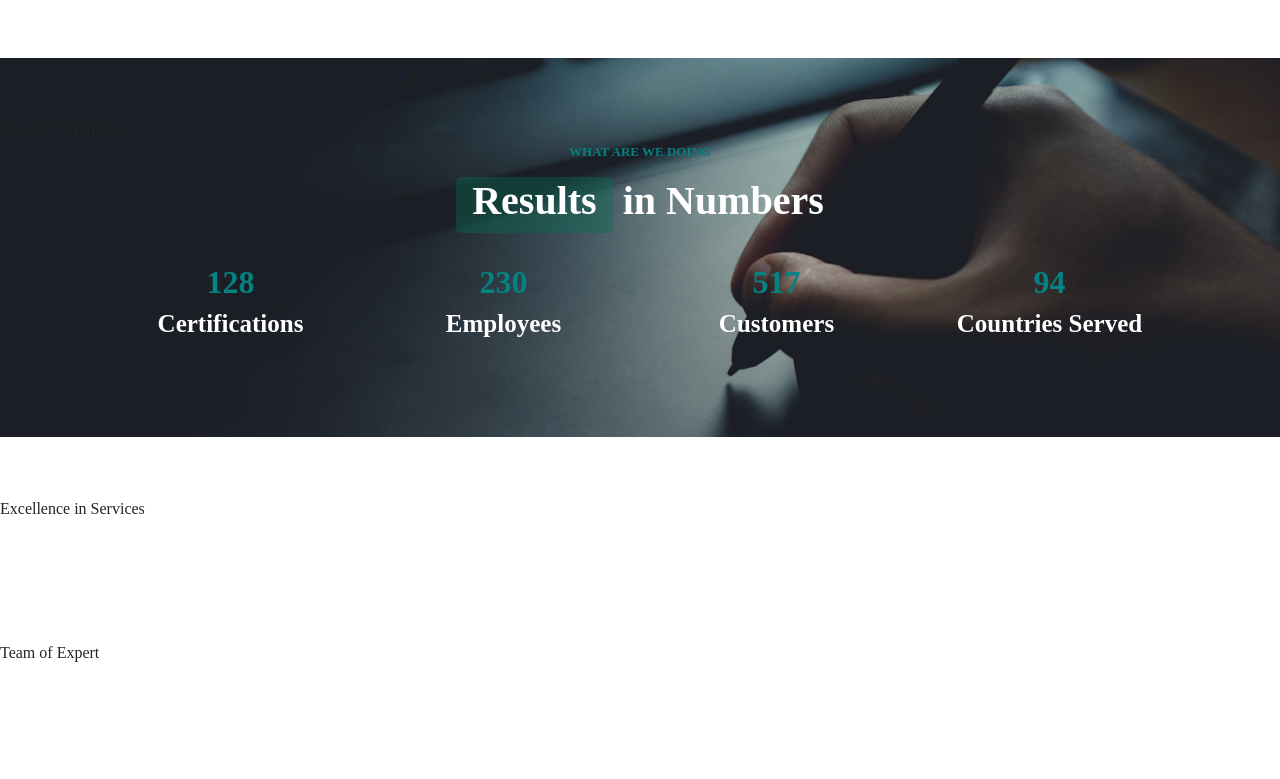
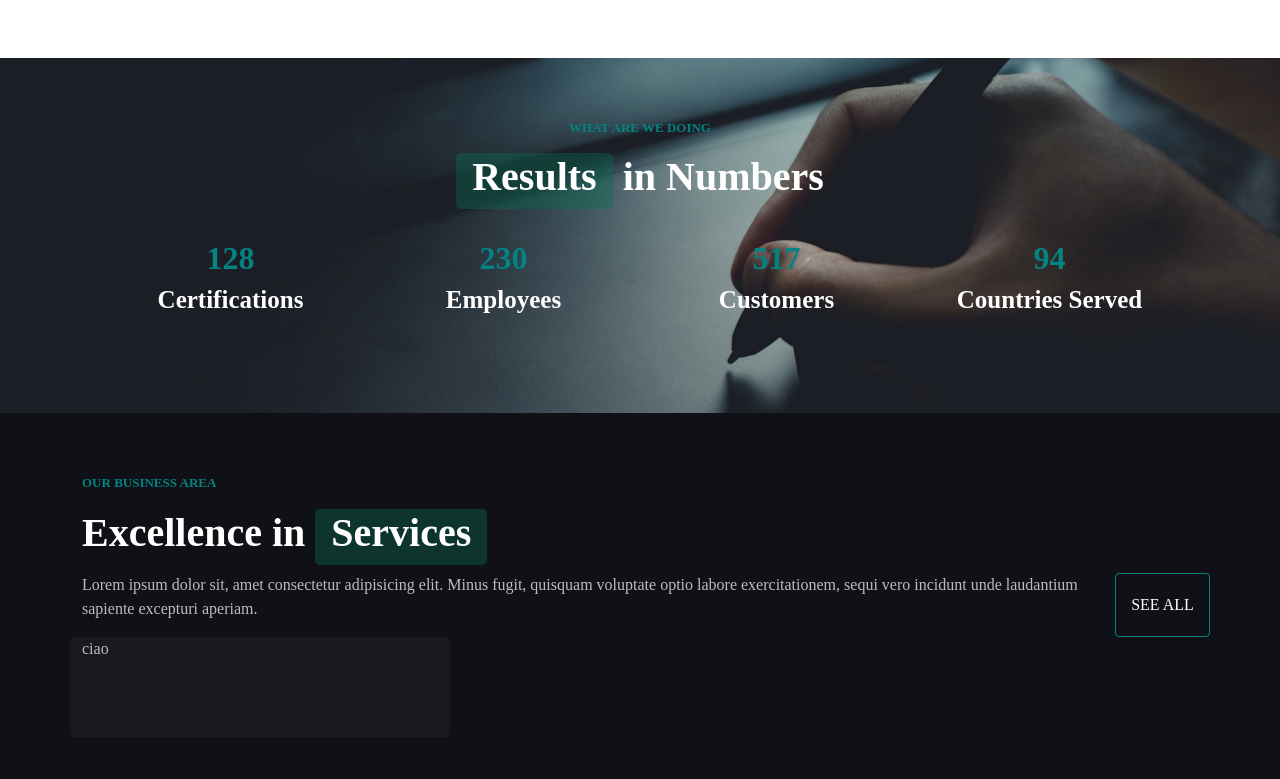
Before and after one commit to GiuliaSossai/proj-html-vuejs, a Vue app: page / in a window 1280 px wide. Shown: the part 1141-1920 px from the top of the page. Built offline with nearby package versions, Linux system fonts and the light colour scheme; a small style sheet from the web is missing.

Commit message:
sistemazione componenti

```diff
--- /dev/null
+++ b/src/assets/data/Results.js
@@ -0,0 +1,19 @@
+export default
+[
+  {
+   quantity: "128",
+   text: "Certifications"
+  },
+  {
+   quantity: "230",
+   text: "Employees"
+  },
+  {
+   quantity: "517",
+   text: "Customers"
+  },
+  {
+   quantity: "94",
+   text: "Countries Served"
+  }
+]
--- a/src/assets/style/vars.scss
+++ b/src/assets/style/vars.scss
@@ -6,6 +6,7 @@ $mid-bg: #1D2528;
 $light-bg: #E7EEE9;
 $ultra-light: #DAECEC;
 $dark-bg: #1D2528;
+$darkest-bg: #101116;
 
 // testi e bottoni
 $subtitle: #BCBDBD;
--- a/src/components/Main.vue
+++ b/src/components/Main.vue
@@ -1,54 +1,13 @@
 <template>
   <main>
      <!-- 01 video -->
-     <section class="container">
-         <div class="contents text-center">
-            <p class="subs">introduction video</p>
-            <h2>Advisory <span class="special-title px-3 pb-2">Performance</span></h2>
-            <p class="text">Lorem ipsum dolor sit, amet consectetur adipisicing elit. Minus fugit, quisquam voluptate optio labore exercitationem, sequi vero incidunt unde laudantium sapiente excepturi aperiam.</p>
-
-            <div class="cover">
-               <img src="../assets/img/video-1.jpg" alt="video">
-
-               <div class="layover">
-                  <i class="fas fa-play"></i>
-                  <i class="fas fa-play"></i>
-               </div>
-            </div>
-
-         </div>
-      </section>
+     <VideoSection />
 
      <!-- 02 numbers -->
-     <section class="results-bg">
-        Results in Numbers
-        <div class="contents text-center">
-            <p class="subs">what are we doing</p>
-            <h2><span class="special-dark-title px-3 pb-2">Results</span> in Numbers</h2>
-         </div>
-
-         <div class="container row text-center">
-            <div class="col">
-               <h4>128</h4>
-               <h5>Certifications</h5>
-            </div>
-            <div class="col">
-               <h4>230</h4>
-               <h5>Employees</h5>
-            </div>
-            <div class="col">
-               <h4>517</h4>
-               <h5>Customers</h5>
-            </div>
-            <div class="col">
-               <h4>94</h4>
-               <h5>Countries Served</h5>
-            </div>
-         </div>
-      </section>
+     <ResultsSection />
 
      <!-- 03 services -->
-     <section>Excellence in Services</section>
+     <ServicesSection />
 
      <!-- 04 team -->
      <section>Team of Expert</section>
@@ -65,9 +24,16 @@
 </template>
 
 <script>
+import VideoSection from './VideoSection.vue';
+import ResultsSection from './ResultsSection.vue';
+import ServicesSection from './ServicesSection.vue';
+
 export default {
    name: 'Main',
    components: {
+      VideoSection,
+      ResultsSection,
+      ServicesSection,
 
    },
    data(){
@@ -83,81 +49,5 @@ export default {
 @import '../assets/style/generals.scss';
 @import '../assets/style/mixins.scss';
 
-.contents {
-   @include gs-wrap;
-   .subs {
-      color: $main-btn;
-   }
-
-
-   .text{
-      color: $subtitle;
-   }
-
-   .cover {
-   position: relative;
-   width: 100%;
-   }
-
-   .cover img {
-   width: 100%;
-   display: block;
-   }
-
-   .layover {
-   position: absolute;
-   top: 0;
-   display: none;
-   width: 100%;
-   height: 100%;
-   background-color: rgba(8, 109, 84, 0.2);
-   text-align: center;
-   }
-
-   .fa-play {
-   color: $main;
-   font-size: 50px;
-   position: absolute;
-   top: 50%;
-   left: 50%;
-   transform: translate(-50%, -50%);
-   &:hover {
-      cursor: pointer;
-      }
-   }
-   .fa-play:last-child{
-      color: $main-btn;
-      opacity: 30%;
-      font-size: 50px;
-      position: absolute;
-      top: 48%;
-      left: 50%;
-      transform: translate(-50%, -50%);
-   }
-
-   .cover:hover .layover {
-   display: block;
-   }
-}
-
-// seconda sezione
-.results-bg {
-   background-image: url('../assets/img/bg-1.jpg');
-   @include bg-position;
-   h2, h5{
-      color: $main;
-   }
-   .row {
-      margin: 30px auto;
-      h4 {
-         color: $main-btn;
-         font-size: 32px;
-      }
-      h5 {
-         font-size: 25px;
-      }
-   }
-
-}
 
 </style>
--- /dev/null
+++ b/src/components/ResultsSection.vue
@@ -0,0 +1,55 @@
+<template>
+  <section class="results-bg">
+        <div class="contents text-center">
+            <p class="subs">what are we doing</p>
+            <h2><span class="special-dark-title px-3 pb-2">Results</span> in Numbers</h2>
+         </div>
+
+         <div class="container row text-center">
+            <div class="col"
+               v-for="(item, index) in Results"
+               :key="index"
+            >
+               <h4>{{item.quantity}}</h4>
+               <h5>{{item.text}}</h5>
+            </div>
+         </div>
+   </section>
+</template>
+
+<script>
+import Results from "../assets/data/Results.js";
+
+export default {
+   name: 'ResultsSection',
+   data(){
+      return {
+         Results
+      }
+   },
+}
+</script>
+
+<style lang="scss">
+@import '../assets/style/vars.scss';
+@import '../assets/style/generals.scss';
+@import '../assets/style/mixins.scss';
+
+.results-bg {
+   background-image: url('../assets/img/bg-1.jpg');
+   @include bg-position;
+   h2, h5{
+      color: $main;
+   }
+   .row {
+      margin: 30px auto;
+      h4 {
+         color: $main-btn;
+         font-size: 32px;
+      }
+      h5 {
+         font-size: 25px;
+      }
+   }
+}
+</style>
--- /dev/null
+++ b/src/components/ServicesSection.vue
@@ -0,0 +1,52 @@
+<template>
+  <section class="services-section">
+     <div class="container">
+         <p class="subs">our business area</p>
+         <h2>Excellence in <span class="special-dark-title px-3 pb-2">Services</span></h2>
+
+         <div class="row">
+            <div class="col-11">
+               <p class="text">Lorem ipsum dolor sit, amet consectetur adipisicing elit. Minus fugit, quisquam voluptate optio labore exercitationem, sequi vero incidunt unde laudantium sapiente excepturi aperiam.</p>
+            </div>
+            <button class="col-1 btn gs-btn">see all</button>
+         </div>
+
+         <div class="row">
+            <div class="col-4 box">
+               ciao
+            </div>
+         </div>
+     </div>
+
+   </section>
+</template>
+
+<script>
+export default {
+   name: 'ServicesSection'
+}
+</script>
+
+<style lang="scss">
+@import '../assets/style/vars.scss';
+@import '../assets/style/generals.scss';
+@import '../assets/style/mixins.scss';
+
+.services-section {
+   background-color: $darkest-bg;
+   color: $main;
+   .subs {
+      color: $main-btn;
+   }
+   .text {
+      color: $subtitle;
+   }
+   .box {
+      min-height: 100px;
+      background-color: #19191E;
+      color: $subtitle;
+      border-radius: 5px;
+   }
+}
+
+</style>
--- /dev/null
+++ b/src/components/VideoSection.vue
@@ -0,0 +1,88 @@
+<template>
+  <section class="container">
+      <div class="contents text-center">
+         <p class="subs">introduction video</p>
+         <h2>Advisory <span class="special-title px-3 pb-2">Performance</span></h2>
+         <p class="text">Lorem ipsum dolor sit, amet consectetur adipisicing elit. Minus fugit, quisquam voluptate optio labore exercitationem, sequi vero incidunt unde laudantium sapiente excepturi aperiam.</p>
+
+         <div class="cover">
+            <img src="../assets/img/video-1.jpg" alt="video">
+
+            <div class="layover">
+               <i class="fas fa-play"></i>
+               <i class="fas fa-play"></i>
+            </div>
+         </div>
+
+      </div>
+   </section>
+</template>
+
+<script>
+export default {
+   name: 'VideoSection',
+}
+</script>
+
+<style lang="scss">
+@import '../assets/style/vars.scss';
+@import '../assets/style/generals.scss';
+@import '../assets/style/mixins.scss';
+
+.contents {
+   @include gs-wrap;
+   .subs {
+      color: $main-btn;
+   }
+
+   .text{
+      color: $subtitle;
+   }
+
+   .cover {
+   position: relative;
+   width: 100%;
+   }
+
+   .cover img {
+   width: 100%;
+   display: block;
+   }
+
+   .layover {
+   position: absolute;
+   top: 0;
+   display: none;
+   width: 100%;
+   height: 100%;
+   background-color: rgba(8, 109, 84, 0.2);
+   text-align: center;
+   }
+
+   .fa-play {
+   color: $main;
+   font-size: 50px;
+   position: absolute;
+   top: 50%;
+   left: 50%;
+   transform: translate(-50%, -50%);
+   &:hover {
+      cursor: pointer;
+      }
+   }
+   .fa-play:last-child{
+      color: $main-btn;
+      opacity: 30%;
+      font-size: 50px;
+      position: absolute;
+      top: 48%;
+      left: 50%;
+      transform: translate(-50%, -50%);
+   }
+
+   .cover:hover .layover {
+   display: block;
+   }
+}
+
+</style>
```
